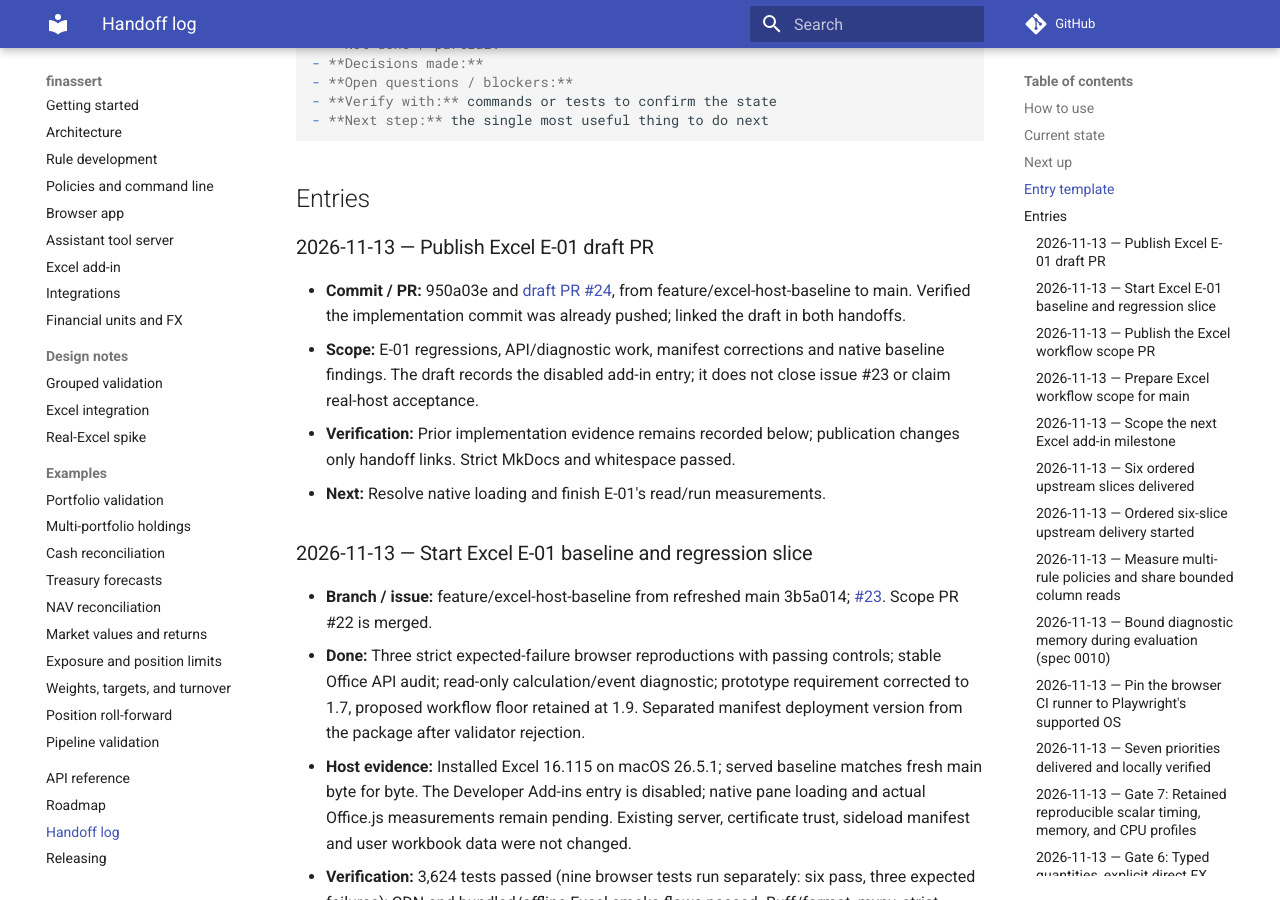
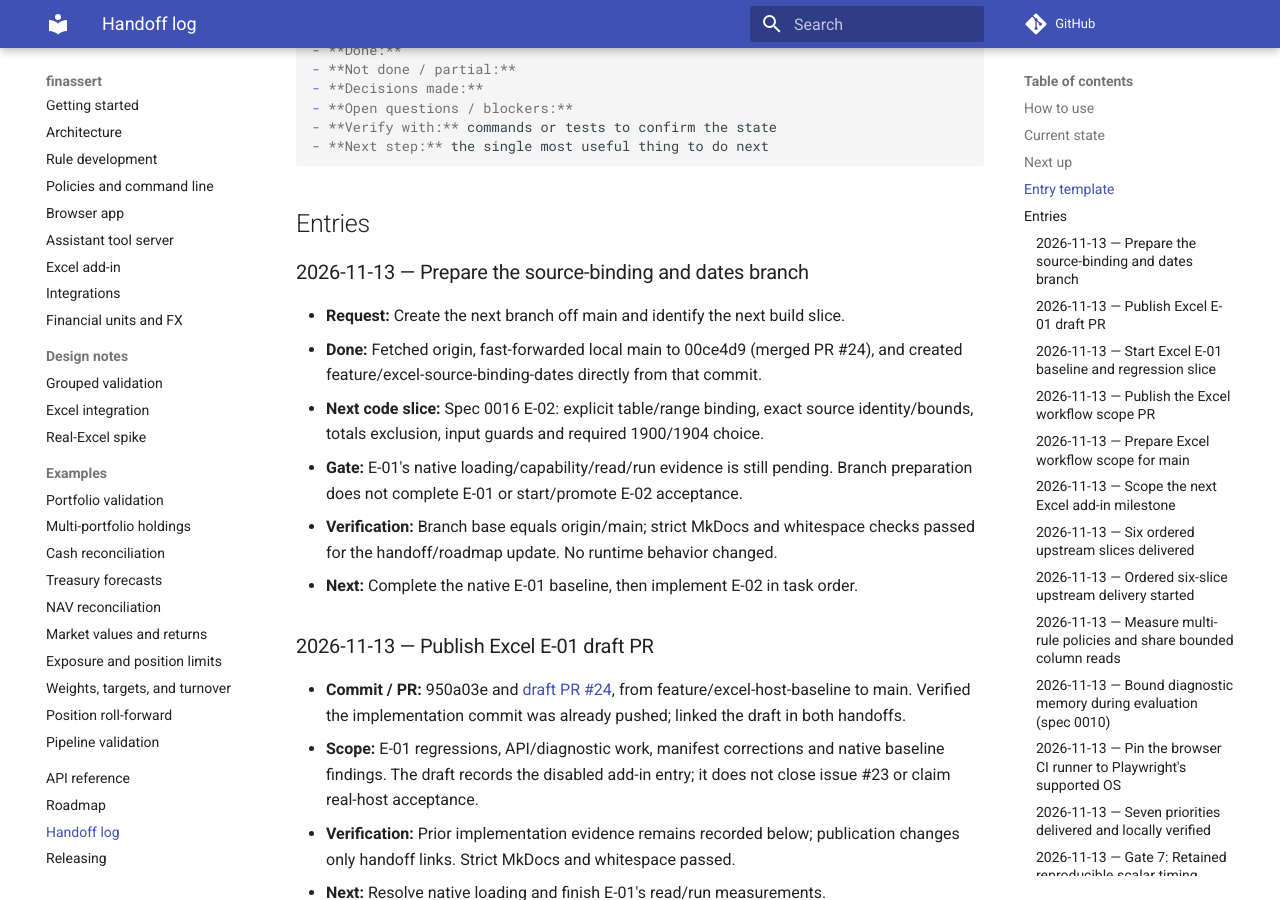
Before and after one commit to thatquantguy44/finassert, an MkDocs documentation site: the page built from docs/handoff.md, in a window 1280 px wide and 900 px high, scrolled down 1424 px. Built offline with MkDocs 1.6.1 and Material for MkDocs 9.7.7, drawn with Linux system fonts in a browser that asks for light colours; comment, search, counter and statistics services are not loaded; some of the changed text lies outside the part shown.

Commit message:
docs: prepare Excel source binding and dates branch

````diff
--- a/docs/handoff.md
+++ b/docs/handoff.md
@@ -17,9 +17,10 @@ rewrite old entries (append a correction instead).
 
 ## Current state
 
-- **Branch:** `feature/excel-host-baseline`, based on integrated main `3b5a014`.
-- **Implementation PR:** [draft #24](https://github.com/thatquantguy44/finassert/pull/24),
-  targeting main. E-01's native baseline remains incomplete.
+- **Branch:** `feature/excel-source-binding-dates`, created from refreshed main
+  `00ce4d9`. Prepared for E-02; no E-02 implementation has started.
+- **Implementation PR:** [#24](https://github.com/thatquantguy44/finassert/pull/24)
+  is merged into main. E-01's native baseline remains incomplete.
 - **Delivered branch:** `feature/six-slice-upstream-delivery`; PR #21 is merged into main.
 - **Delivery:** Six ordered slices authorized: release bundle, property coverage,
   Excel hardening, cash buffer, facility capacity and treasury policy pack.
@@ -55,6 +56,19 @@ rewrite old entries (append a correction instead).
 ```
 
 ## Entries
+
+### 2026-11-13 — Prepare the source-binding and dates branch
+
+- **Request:** Create the next branch off main and identify the next build slice.
+- **Done:** Fetched origin, fast-forwarded local main to 00ce4d9 (merged PR #24),
+  and created feature/excel-source-binding-dates directly from that commit.
+- **Next code slice:** Spec 0016 E-02: explicit table/range binding, exact source
+  identity/bounds, totals exclusion, input guards and required 1900/1904 choice.
+- **Gate:** E-01's native loading/capability/read/run evidence is still pending.
+  Branch preparation does not complete E-01 or start/promote E-02 acceptance.
+- **Verification:** Branch base equals origin/main; strict MkDocs and whitespace
+  checks passed for the handoff/roadmap update. No runtime behavior changed.
+- **Next:** Complete the native E-01 baseline, then implement E-02 in task order.
 
 ### 2026-11-13 — Publish Excel E-01 draft PR
 
````
Also changed, not shown: docs/roadmap.md (+2 -0 lines), specs/0016/handoff.md (+15 -3 lines).
